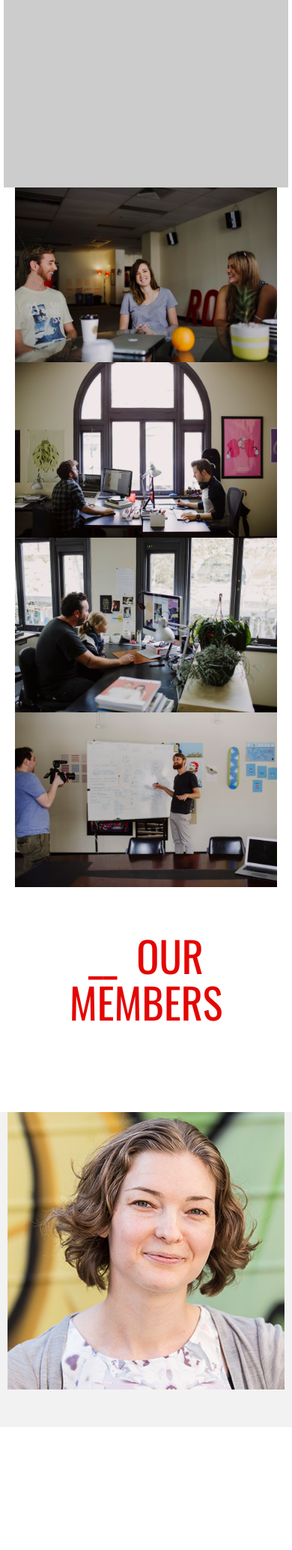
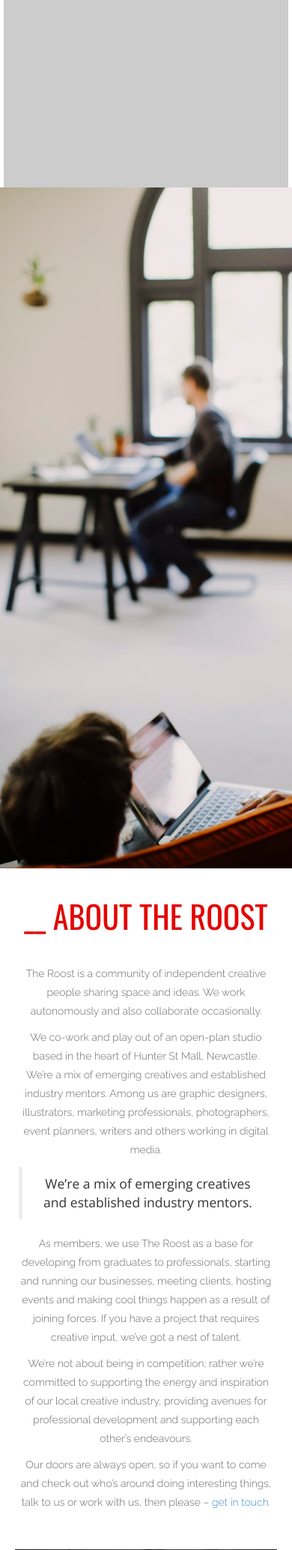
Before and after one commit to theroost/website2, a PHP site: page / in a window 390 px wide; the page is wider, and only the part inside the window is pictured. Shown: the part 1438-3505 px from the top of that part at 75% size. Run offline with PHP 8.4, Linux system fonts and the light colour scheme; grey boxes labelled with a size stand in for pictures from a placeholder-image service; style sheets or scripts are compiled from the project's sources; some libraries are stand-ins or nearby versions.

Commit message:
Add about

```diff
--- a/index.html
+++ b/index.html
@@ -300,6 +300,51 @@
 
 </section>
 
+<section class="about-container">
+
+<div class="row">
+
+      <article class="col-md-6 about-content about-bg text-right hidden-sm">
+
+      </article>
+      <article class="col-md-6 about-content silver-bg text-left">
+
+
+            <div class="row">
+                  <article class="about-content-inner inner-pad col-md-12 white-bg text-left">
+                      <h3 class="roost-header">__ About The Roost</h3>
+<p>The Roost is a community of independent creative people sharing space and ideas. We
+work autonomously and also collaborate occasionally.</p>
+
+<p>We co-work and play out of an open-plan studio based in the heart of Hunter St Mall,
+Newcastle. We’re a mix of emerging creatives and established industry mentors. Among us
+are graphic designers, illustrators, marketing professionals, photographers, event planners,
+writers and others working in digital media.</p>
+
+<blockquote>
+We’re a mix of emerging creatives and established industry mentors.
+</blockquote>
+
+<p>As members, we use The Roost as a base for developing from graduates to professionals,
+starting and running our businesses, meeting clients, hosting events and making cool things
+happen as a result of joining forces. If you have a project that requires creative input,
+we’ve got a nest of talent.</p>
+
+<p>We’re not about being in competition; rather we’re committed to supporting the energy
+and inspiration of our local creative industry, providing avenues for professional
+development and supporting each other’s endeavours.</p>
+
+<p>Our doors are always open, so if you want to come and check out who’s around doing
+interesting things, talk to us or work with us, then please – <a href="#join-us">get in touch</a>.</p>
+                  </article>
+            </div>
+      </article>
+</div>
+
+
+</section>
+
+
 
 <section class="container white-bg">
       <article class="col-md-3 no-gutter silver-bg text-center">
@@ -527,7 +572,7 @@
                 </h2>
             </div>
           </article>
-          <article class="col-md-8 about-content fullheight about-bg text-right hidden-sm hidden-xs" id="map">
+          <article class="col-md-8 about-content fullheight text-right hidden-sm hidden-xs" id="map">
           </article>
 
     </div>
--- a/roost/style.css
+++ b/roost/style.css
@@ -26,6 +26,13 @@ h3.gothic {
 }
 .mast-wrap {
     opacity: initial;
+}
+
+/* ABOUT */
+.about-bg {
+    background: url(/roost/images/about-bg.jpg);
+    background-size: cover;
+    background-position: bottom left;
 }
 
 /* MEMBERS */
```
Also changed, not shown: roost/images/about-bg.jpg (added).
